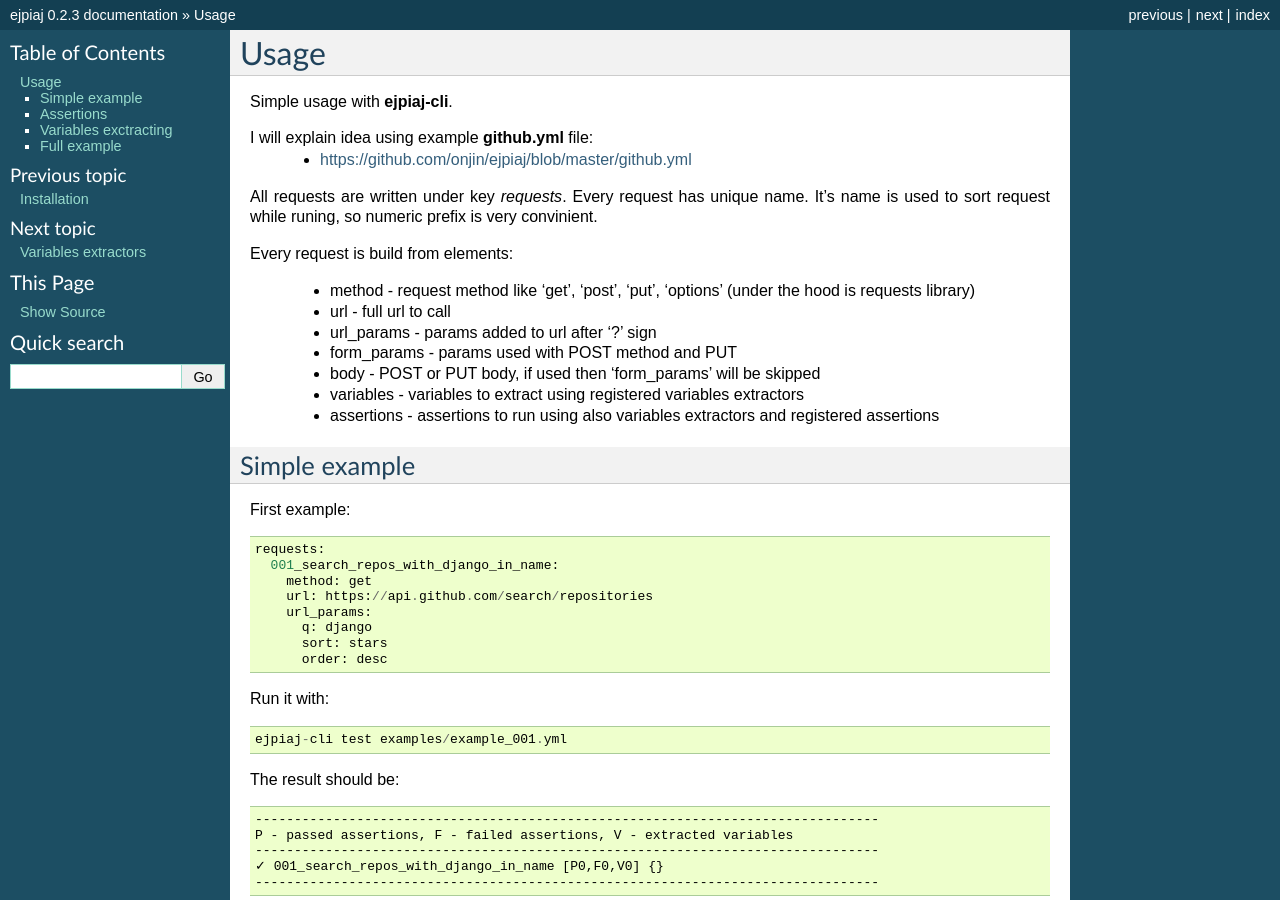
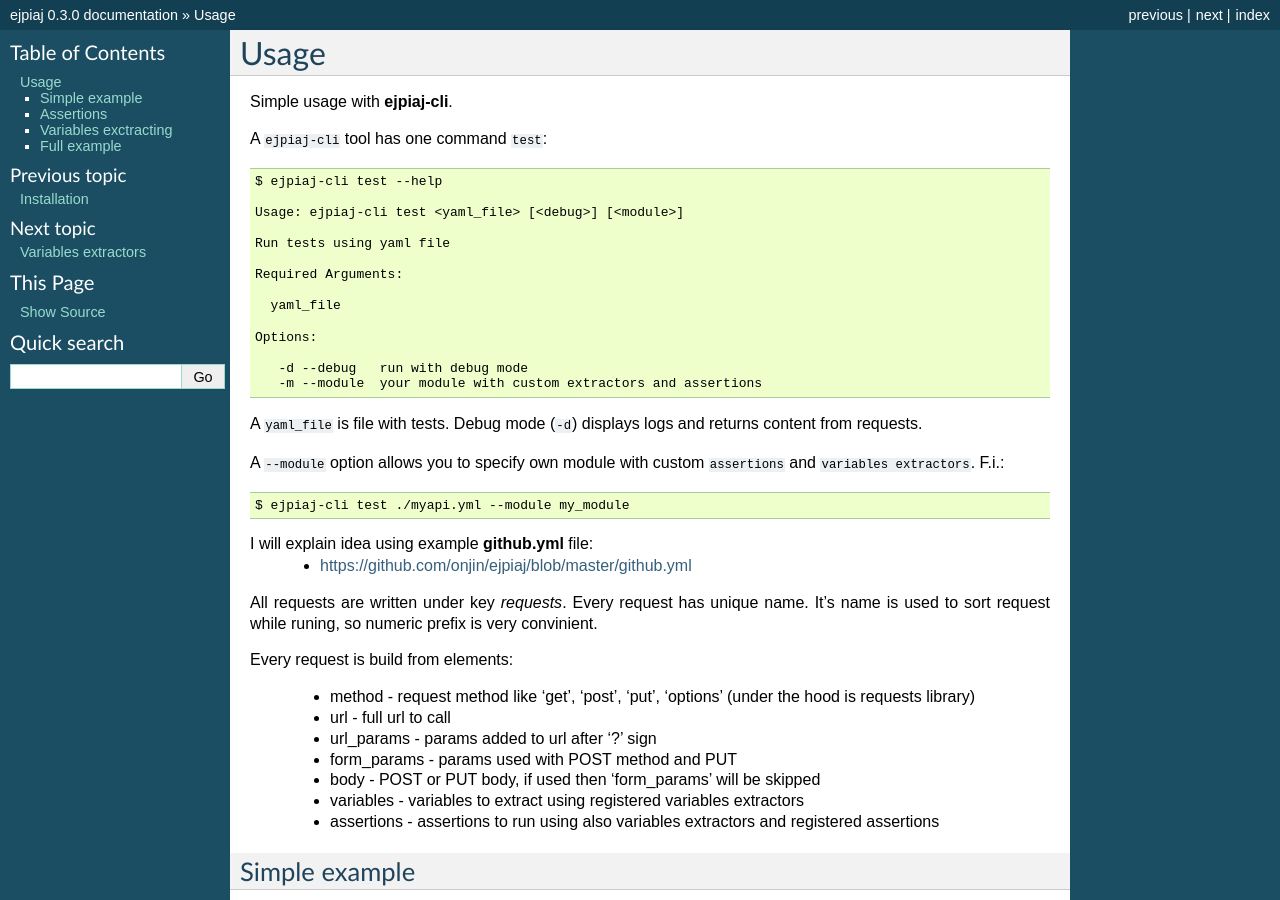
Before and after one commit to onjin/ejpiaj, a Sphinx documentation site: the page built from docs/usage.rst, in a window 1280 px wide and 900 px high. Built offline with Sphinx 7.4.7, drawn with Linux system fonts in a browser that asks for light colours; some of the changed text lies outside the part shown.

Commit message:
Added support to load own modules with ejpiaj-cli tool

```diff
--- a/HISTORY.rst
+++ b/HISTORY.rst
@@ -2,6 +2,11 @@
 
 History
 -------
+
+0.3.0 (2014-02-16)
+++++++++++++++++++
+* Added support to load own module with custom assertions and variable extractors
+  using ``ejpiaj-cli`` tool
 
 0.2.3 (2014-02-10)
 ++++++++++++++++++
--- a/docs/usage.rst
+++ b/docs/usage.rst
@@ -3,6 +3,30 @@ Usage
 ========
 
 Simple usage with **ejpiaj-cli**.
+
+A ``ejpiaj-cli`` tool has one command ``test``::
+
+    $ ejpiaj-cli test --help
+
+    Usage: ejpiaj-cli test <yaml_file> [<debug>] [<module>]
+
+    Run tests using yaml file
+
+    Required Arguments:
+
+      yaml_file
+
+    Options:
+
+       -d --debug   run with debug mode
+       -m --module  your module with custom extractors and assertions
+
+A ``yaml_file`` is file with tests. Debug mode (``-d``) displays logs and returns content from requests.
+
+A ``--module`` option allows you to specify own module with custom ``assertions`` and ``variables extractors``.  F.i.::
+
+    $ ejpiaj-cli test ./myapi.yml --module my_module
+
 
 I will explain idea using example **github.yml** file:
  * https://github.com/onjin/ejpiaj/blob/master/github.yml
--- a/ejpiaj/__init__.py
+++ b/ejpiaj/__init__.py
@@ -3,7 +3,7 @@
 
 __author__ = 'Marek Wywiał'
 __email__ = 'onjinx@gmail.com'
-__version__ = '0.2.3'
+__version__ = '0.3.0'
 
 from .variable_extractor import json_variables_extractor
 from .assertions import (
--- a/setup.py
+++ b/setup.py
@@ -19,7 +19,7 @@ history = open('HISTORY.rst').read().replace('.. :changelog:', '')
 
 setup(
     name='ejpiaj',
-    version='0.2.3',
+    version='0.3.0',
     description='ejpiaj',
     long_description=readme + '\n\n' + history,
     author='Marek Wywiał',
```
Also changed, not shown: 2 other files.
